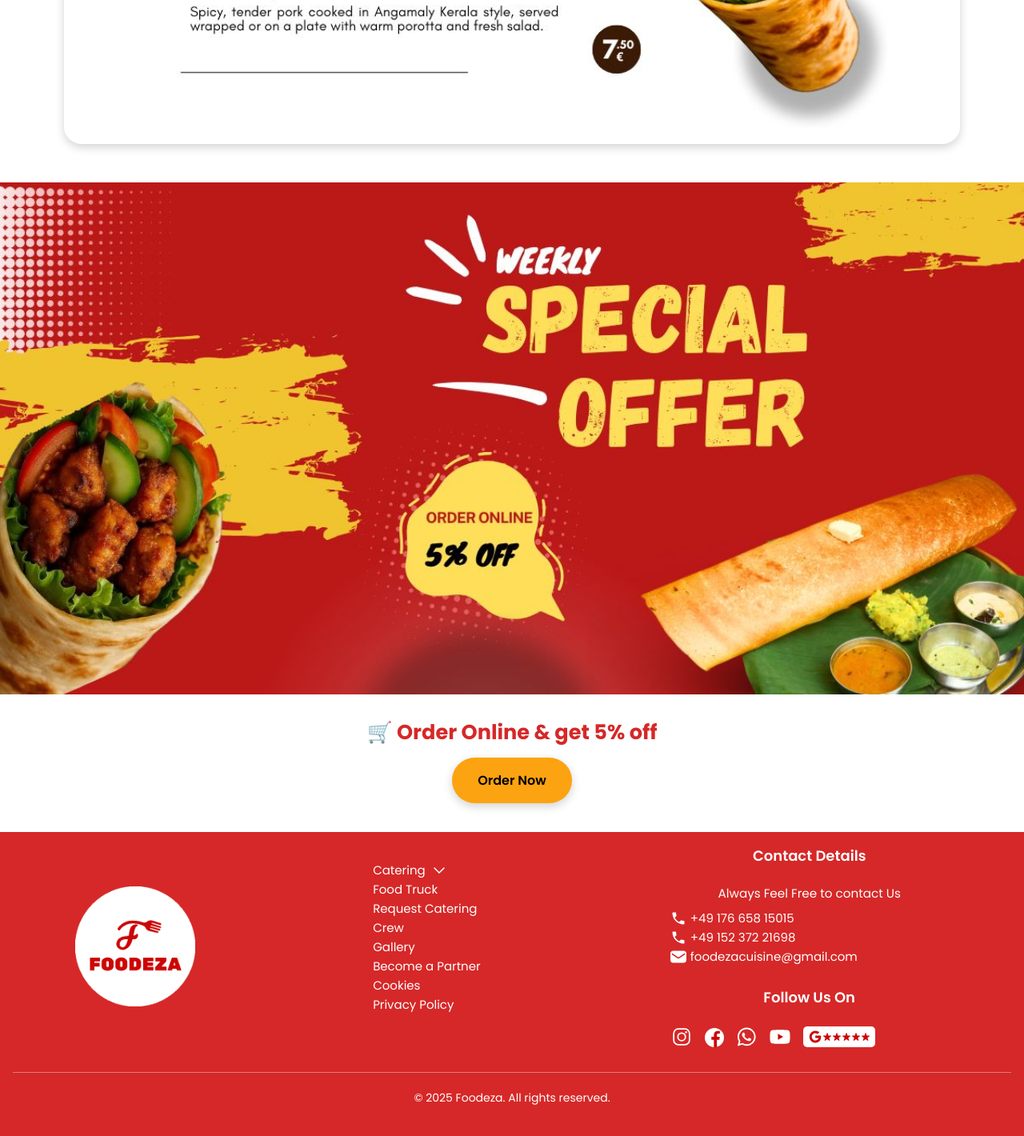
After one commit to ChristeenaJose/foodeza, a PHP site: page /foodtruck in a window 1280 px wide. The commit adds this page. Shown: the part 1920-3340 px from the top of the page at 80% size. Run offline with PHP 8.4, Linux system fonts and the light colour scheme.

Commit message:
foodtruck

```diff
--- a/css/style.css
+++ b/css/style.css
@@ -50,7 +50,7 @@ dl, ol, ul {
     margin-bottom: 0 !important;
 }
 :root {
-  --red: #ff0000;
+  --red: #d62828;
   --white: #ffffff;
   --black: #000000;
   --green: #0bbd08;
--- /dev/null
+++ b/foodtruck/index.html
@@ -0,0 +1,268 @@
+<!DOCTYPE html>
+<html lang="en">
+<head>
+  <meta charset="UTF-8" />
+  <meta name="viewport" content="width=device-width, initial-scale=1" />
+  <title>Foodeza | Weekly Special Menu</title>
+
+
+  <meta name="description" content="Foodeza – A fresh and flavourful food experience. Discover handcrafted meals, delightful catering, and quick doorstep delivery made with love." />
+  <meta name="keywords" content="Foodeza, food delivery, catering, Indian food, online food order, gourmet meals, food startup, fresh meals, meal service" />
+  <meta name="author" content="Foodeza" />
+  <meta charset="UTF-8" />
+  <meta name="viewport" content="width=device-width, initial-scale=1.0" />
+  <link rel="icon" type="image/x-icon" href="images/favicon.ico">
+  <title>Foodeza</title>
+  <link rel="stylesheet" href="../css/style.css" />
+  <link rel="stylesheet" href="../css/bootstrap.5.3.7.css" />
+  <link rel="stylesheet" href="../css/swiper-bundle.min.css" />
+  <script src="../js/script.js" ></script>
+  <script src="../js/jquery.js"></script>
+  <script src="../js/bootstrap.5.3.7.js"></script>
+  <script src="../js/swiper-bundle.min.js"></script>
+
+  <!-- Poppins font -->
+  <link rel="preconnect" href="https://fonts.gstatic.com" crossorigin>
+  <link href="https://fonts.googleapis.com/css2?family=Poppins:wght@400;600;700&display=swap" rel="stylesheet">
+
+  <style>
+    :root {
+      --brand-red: #d62828;
+      --brand-amber: #fca311;
+      --brand-amber-hover: #ffb703;
+      --ink: #222;
+      --paper: #fff;
+      --paper-soft: #fff8ec;
+      --radius-xl: 22px;
+      --shadow-md: 0 4px 12px rgba(0, 0, 0, 0.18);
+    }
+
+    * {
+      box-sizing: border-box;
+      margin: 0;
+      padding: 0;
+    }
+
+    body {
+      font-family: "Poppins", sans-serif;
+      background: var(--paper);
+      color: var(--ink);
+      line-height: 1.6;
+      overflow-x: hidden;
+    }
+
+    .container {
+      width: 100%;
+      max-width: 1100px;
+      margin: 0 auto;
+      padding: 0 1rem;
+    }
+
+    header {
+      background: var(--brand-red);
+      color: #fff;
+      text-align: center;
+      padding: 1.5rem 1rem;
+    }
+
+    header h1 {
+      font-size: clamp(1.6rem, 3.5vw, 2.25rem);
+      font-weight: 700;
+    }
+
+    header p {
+      font-size: 1rem;
+      opacity: 0.9;
+      margin-top: 0.3rem;
+    }
+
+    /* Full-width (1st & 3rd) images */
+    .full-bleed {
+      position: relative;
+      width: 100vw;
+      left: 50%;
+      right: 50%;
+      margin-left: -50vw;
+      margin-right: -50vw;
+      background: #ffffff;
+    }
+
+    .full-bleed img {
+      display: block;
+      width: 100%;
+      height: auto;
+    }
+
+    /* Contained (2nd) image */
+    .contained-image {
+      padding: 1.25rem 0 0.5rem;
+    }
+    .full-bleed {
+      padding: 0px 0px;
+    }
+
+    .contained-image figure {
+      margin: 0;
+      border-radius: var(--radius-xl);
+      overflow: hidden;
+      box-shadow: var(--shadow-md);
+    }
+
+    .contained-image img {
+      display: block;
+      width: 100%;
+      height: auto;
+    }
+
+    /* Order section */
+    .order-section {
+      text-align: center;
+      padding: 2rem 1rem 2.25rem;
+      background: var(--paper);
+    }
+
+    .order-section h2 {
+      font-size: clamp(1.2rem, 3vw, 1.6rem);
+      color: var(--brand-red);
+      margin-bottom: 1rem;
+      font-weight: 700;
+    }
+
+    .order-button {
+      background: var(--brand-amber);
+      color: #000;
+      text-decoration: none;
+      padding: 1rem 2rem;
+      font-weight: 600;
+      border-radius: 999px;
+      box-shadow: var(--shadow-md);
+      transition: transform 0.18s ease, background-color 0.18s ease;
+      display: inline-block;
+    }
+
+    .order-button:hover {
+      background: var(--brand-amber-hover);
+      transform: translateY(-1px);
+    }
+
+    /* Add space before 3rd full-width image */
+    .full-bleed.third-image {
+      margin-top: 2.5rem;
+    }
+
+    footer {
+      background: var(--brand-red);
+      color: #fff;
+      text-align: center;
+      padding: 1rem;
+      font-size: 0.95rem;
+    }
+  </style>
+</head>
+<body>
+
+
+
+  <!-- 1) Full-width image -->
+  <section class="full-bleed">
+    <img src="5.png" alt="Foodeza Weekly Special Menu" />
+  </section>
+
+  <!-- 2) Contained sender image -->
+  <section class="contained-image">
+    <div class="container">
+      <figure>
+        <img src="1.jpg" alt="Featured Kerala dish from Foodeza" />
+      </figure>
+    </div>
+  </section>
+
+
+
+  <!-- 3) Full-width image -->
+  <section class="full-bleed third-image">
+    <img src="4.jpg" alt="Foodeza — Taste of Kerala promotional banner" />
+  </section>
+  <!-- Order section -->
+  <section class="order-section">
+    <div class="container">
+      <h2>🛒 Order Online & get 5% off</h2>
+      <a
+        class="order-button"
+        href="https://docs.google.com/forms/d/1EJb_NXAi25cHEur-rTKt_9W_BQj_pdgnFU2iKQo-fNk"
+        target="_blank"
+        rel="noopener noreferrer"
+      >
+        Order Now
+      </a>
+    </div>
+  </section>
+
+
+  <footer>
+  <div class="container">
+    <div class="row">
+      <div class="col-lg-4 col-sm-12 footer-logo-row">
+        <div class="footer-logo">
+          <img  src="../images/footer-logo.png" alt="Foodeza" />
+        </div>
+      </div>
+      <div class="col-lg-4 col-sm-12">
+        <div class="footer-list">
+          <div class="footer-menu-details">
+          <div class="footer-title"></div>
+          <div class="footer-contact pb-25">
+              <ul>
+                <li class="footer-submenu">
+                  <div class="submenu-title"><a href="" title="Catering">Catering </a>
+                  <img src="../images/arrow-down.svg" alt="Catering" class="toggle-arrow"/></div>
+                  <ul class="submenu">
+                    <li><a href="" title="Company Party">Company Party</a></li>
+                    <li><a href="" title="Wedding">Wedding</a></li>
+                    <li><a href="" title="Birthday Party">Birthday Party</a></li>
+                    <li><a href="" title="Christmas Party">Christmas Party</a></li>
+                    <li><a href="onamsadya" title="Onam Sadhya">Onam Sadhya</a></li>
+                    <li><a href="" title="Summer Festivals">Summer Festivals</a></li>
+                  </ul>
+                </li>
+                <li><a href="#" title="Food Truck">Food Truck</a></li>
+                <li><a href="https://forms.gle/WUXsHAtCvPYJKbg8A" target="_blank" title="Request Catering">Request Catering</a></li>
+                <li><a href="#" title="Crew">Crew</a></li>
+                <li><a href="#" title="Gallery">Gallery</a></li>
+                <li><a href="https://forms.gle/setzC2eHUoBrr3Ub6" target="_blank" title="Become a Partner">Become a Partner</a></li>
+                <li><a href="#" title="Cookies">Cookies</a></li>
+                <li><a href="#" title="Privacy Policy">Privacy Policy</a></li>
+              </ul>
+          </div>
+        </div>
+        </div>
+      </div>
+      <div class="col-lg-4 col-sm-12">
+        <div class="contact-details">
+          <div class="footer-title">Contact Details</div>
+          <div class="footer-contact pb-25">
+              <ul>
+                <li><div style="margin-bottom: 7px;">Always Feel Free to contact Us</div></li>
+                <li><a href="tel:+49 176 658 15015"><img src="../images/footer-phone.svg" alt="phone" /> +49 176 658 15015</a></li>
+                <li><a href="tel:+49 152 372 21698"><img src="../images/footer-phone.svg" alt="phone" /> +49 152 372 21698</a></li>
+                <li><a href="mailto:foodezacuisine@gmail.com"> <img src="../images/footer-mail.svg" alt="phone" /> foodezacuisine@gmail.com</a></li>
+              </ul>
+          </div>
+        </div>
+        <div class="footer-social-media">
+          <div class="footer-title">Follow Us On</div>
+          <div class="follow-icons">
+            <div><a href="https://www.instagram.com/foodeza_foodtruck/" target="_blank" title="instagram"><img src="../images/footer-instagram.svg" alt="Instagram" /></a></div>
+            <div><a href="https://www.facebook.com/profile.php?id=61576927270257" target="_blank" title="facebook"><img src="../images/footer-facebook.svg" alt="Facebook" /></a></div>
+            <div><a href="https://chat.whatsapp.com/LOEbT2eWc7IKKnhf1jZHRU" target="_blank" title="whatsapp"><img src="../images/footer-whatsapp.svg" alt="whatsapp" /></a></div>
+            <div><a href="https://www.youtube.com/@Foodeza-foodtruck" target="_blank" title="youtube"><img src="../images/footer-youtube.svg" alt="youtube" /></a></div>
+             <div class="google-rating"><a href="https://g.page/r/CRab0QxyHVn1EAE/review" target="_blank" title="Google" class="rating-tag"><img src="../images/google-red.svg" alt="google"/><img src="../images/star-red.svg" alt="google"/><img src="../images/star-red.svg" alt="google"/><img src="../images/star-red.svg" alt="google"/><img src="../images/star-red.svg" alt="google"/><img src="../images/star-red.svg" alt="google"/></a></div>
+          </div>
+        </div>
+      </div>
+    </div>
+  </div>
+  <div class="copyright-content">© 2025 Foodeza. All rights reserved.</div>
+</footer>
+</body>
+</html>
--- a/index.html
+++ b/index.html
@@ -57,7 +57,7 @@
                     <li><a href="#" title="Summer Festivals">Summer Festivals</a></li>
                   </ul>
                 </li>
-                <li><a href="#" title="Food Truck">Food Truck</a></li>
+                <li><a href="foodtruck" title="Food Truck">Food Truck</a></li>
                 <li><a href="https://forms.gle/WUXsHAtCvPYJKbg8A" target="_blank" title="Request catering">Request Catering</a></li>
               </ul>
             </div>
```
Also changed, not shown: sunday-mealbox.html (added, +270 -0 lines), foodtruck/1.jpg (added), foodtruck/4.jpg (added), foodtruck/5.png (added), images/add_on.png (added), images/biriyani-sunday.png (added), 2 other files.
